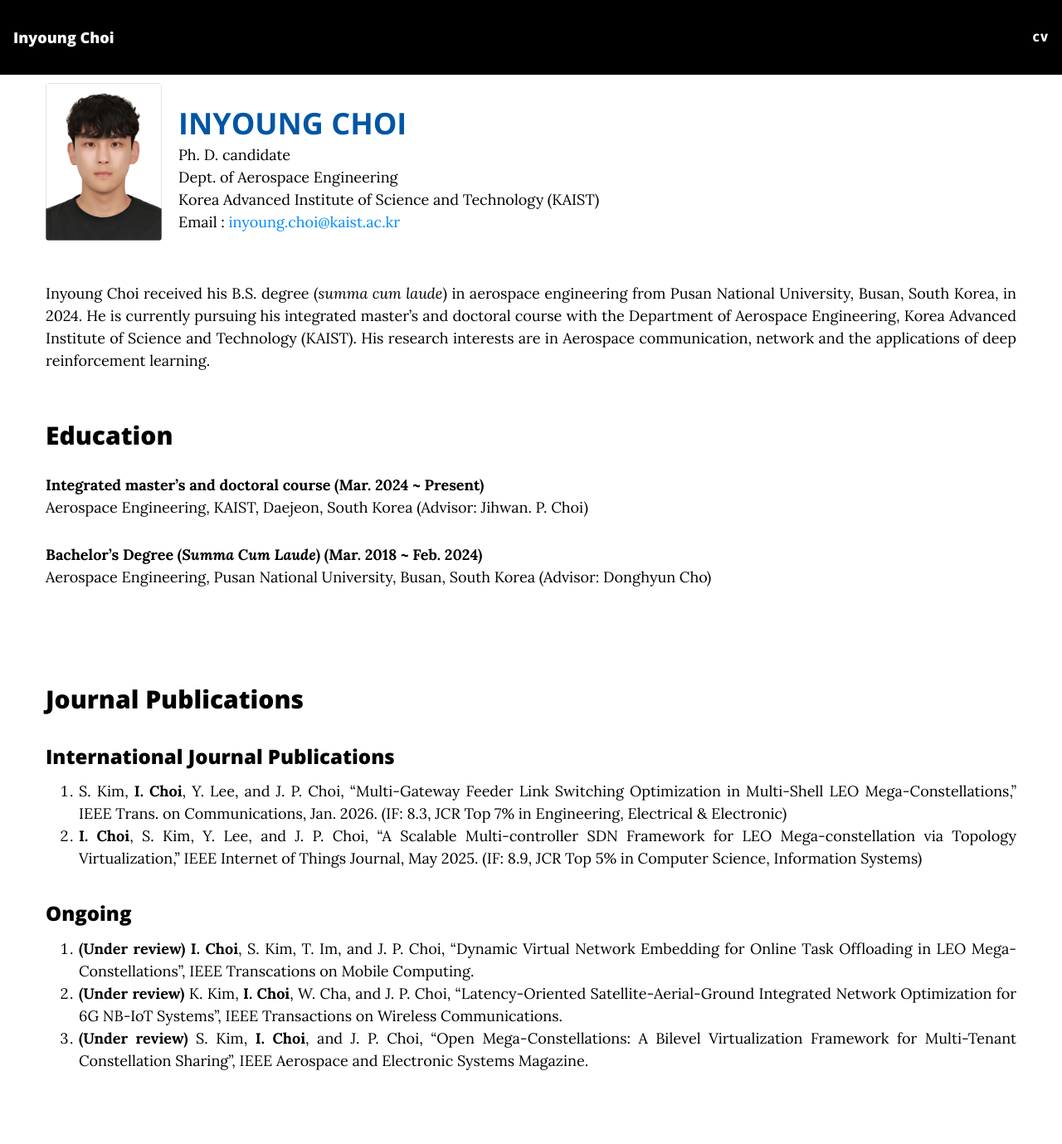
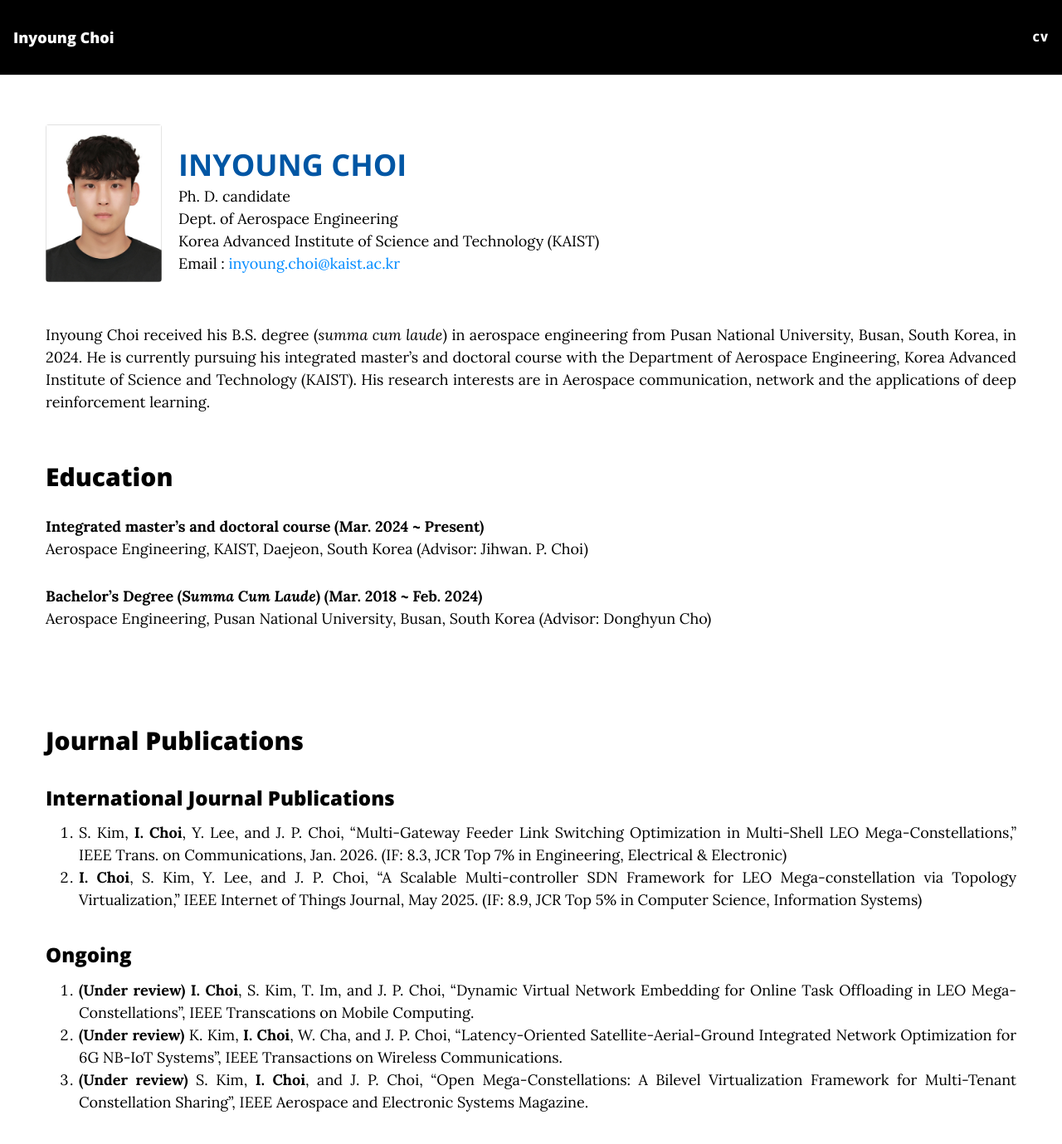
Before and after one commit to InyoungChoi-acai/InyoungChoi-acai.github.io, a Jekyll site: the page built from index.md, in a window 1280 px wide and 1400 px high. Shown: the top 1379 px of the window at 83% size. Built offline with Jekyll 4.4.1, drawn with Linux system fonts in a browser that asks for light colours; nearby versions of some CDN libraries.

Commit message:
Update post.html

```diff
--- a/_layouts/post.html
+++ b/_layouts/post.html
@@ -10,7 +10,7 @@ layout: base
 .blog-post-wrapper {
   max-width: 1200px;
   margin: 0 auto;
-  padding: 100px 15px 0;
+  padding: 150px 15px 0;
 }
 
 .blog-post {
```
